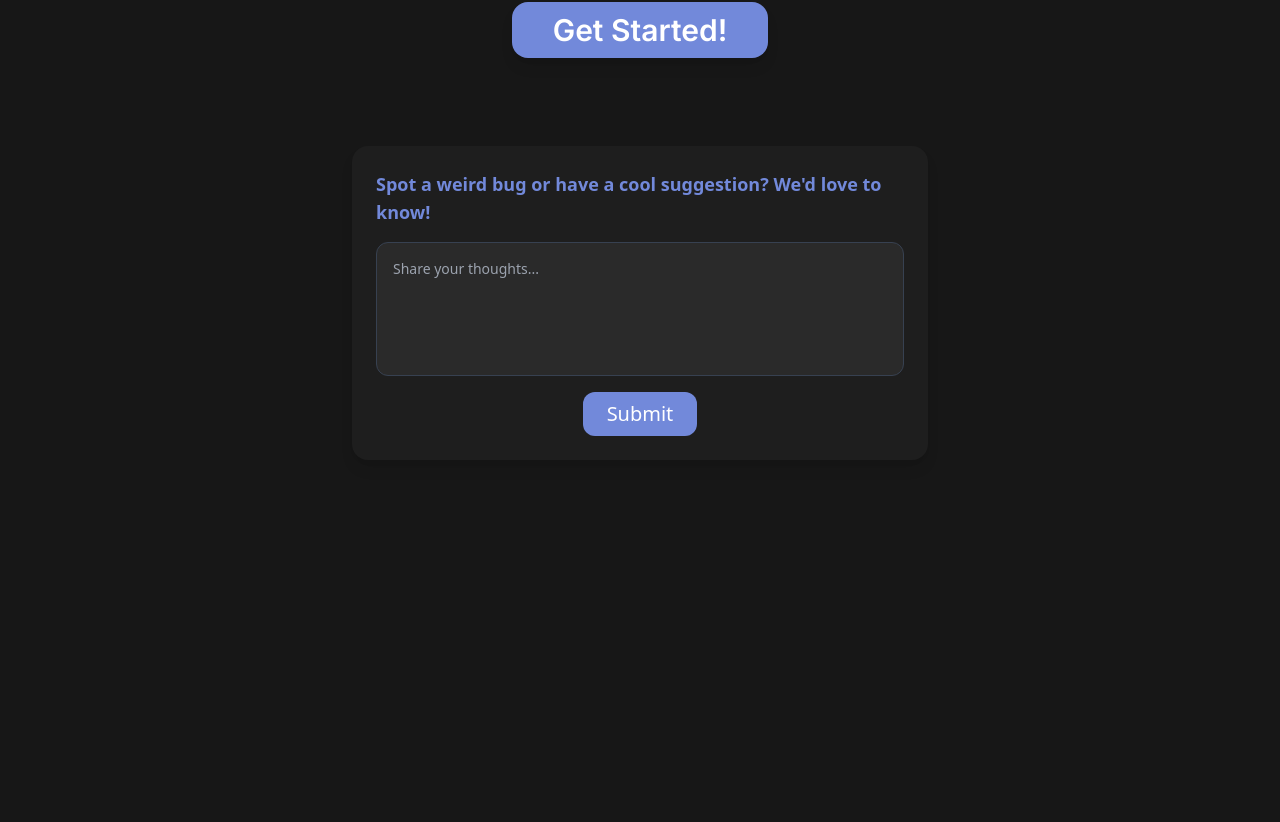
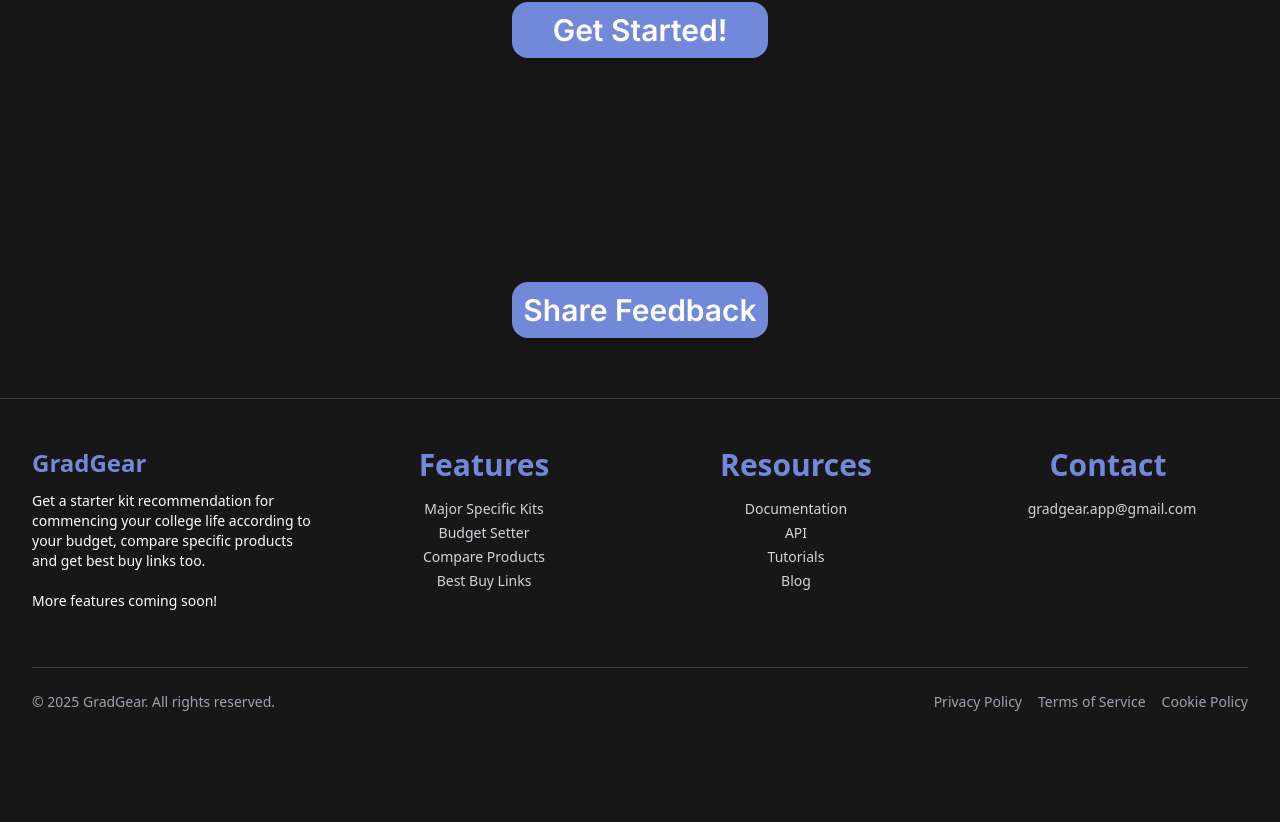
Before and after one commit to Yolo-Twice/GradGear, a React (Vite) app: page / in a window 1280 px wide. Shown: the part 638-1460 px from the top of the page. After the commit the page ends 1398 px from the top, so only its background shows below. Built offline with nearby package versions, Linux system fonts and the light colour scheme.

Commit message:
Changed styling for remarksBox

```diff
--- a/src/components/main.jsx
+++ b/src/components/main.jsx
@@ -6,9 +6,11 @@ import RemarksBox from "./ui/remarksBox.jsx"
 
 export default function Main() {
     const [getStartedButton,setGetStartedButton] = useState(false)
+    const [feedback,setFeedback] = useState(false)
     const [budgetRange, setBudgetRange] = useState([20000, 80000])
     const [result,setResult] = useState(null)
     const [loading,setLoading] = useState(false)
+
 
     function handleGetStarted() {
         setGetStartedButton( prevGetStartedButton => ! prevGetStartedButton)
@@ -39,7 +41,13 @@ export default function Main() {
         <br className="mb-[6rem]"></br>
         {loading ? <div className="flex justify-center items-center"><RingLoader color="#7289da"/></div> : result && <div className=" bg-[#23262b] border border-white/10 rounded-lg  p-6 mb-40 rendered-content mx-auto max-w-[95%]" dangerouslySetInnerHTML={{__html: result }} />}
         </div>
-        <RemarksBox />
+        <div className="mt-[25vh] flex">
+         {feedback ? <RemarksBox/> : <button
+            aria-label="Share Feedback"
+            onClick={()=>setFeedback(true)}
+            className="bg-[#7289da] hover:bg-[#53639f] rounded-2xl shadow-lg w-[16rem] mx-auto h-[7vh] text-white font-inter text-center text-3xl font-semibold">Share Feedback
+        </button>}
+        </div>
         </div>
     )
 }
--- a/src/components/ui/remarksBox.jsx
+++ b/src/components/ui/remarksBox.jsx
@@ -42,7 +42,7 @@ export default function RemarksBox({ onSubmit }) {
     };
 
     return (
-        <div className="bg-[#1e1e1e] text-white p-6 rounded-2xl shadow-lg max-w-xl mx-auto mt-16">
+        <div className="bg-[#23262b] border border-white/10 text-white p-6 rounded-2xl shadow-lg max-w-xl mx-auto mt-16">
             {!submitted ? (
                 <>
                     <h2 className="text-lg font-semibold mb-4 text-left">
--- a/src/footer.jsx
+++ b/src/footer.jsx
@@ -1,6 +1,6 @@
 export default function Footer() {
   return (
-    <footer className="bg-[#171717] text-white px-8 py-12 border-t mt-96 border-gray-700">
+    <footer className="bg-[#171717] text-white px-8 py-12 border-t mt-[5vh] border-gray-700">
       <div className="max-w-7xl mx-auto grid grid-cols-1 md:grid-cols-4 gap-8">
         {/* Branding */}
         <div>
```
